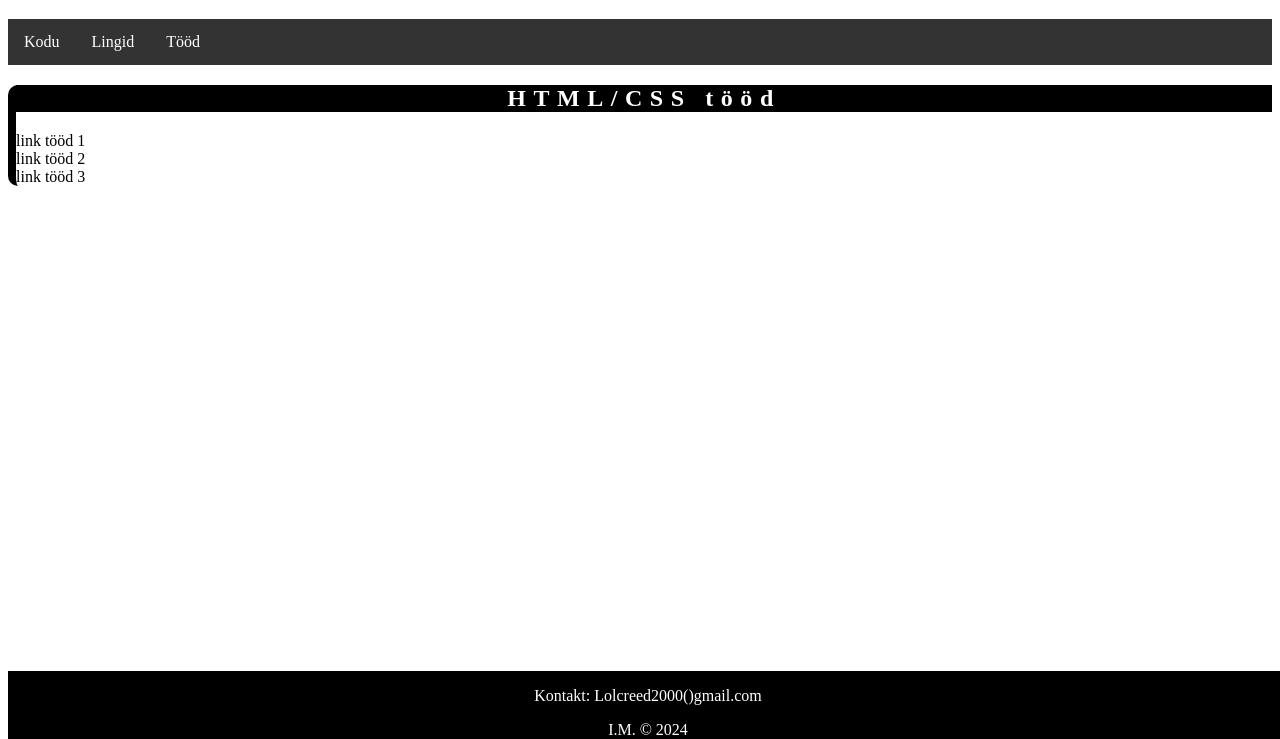
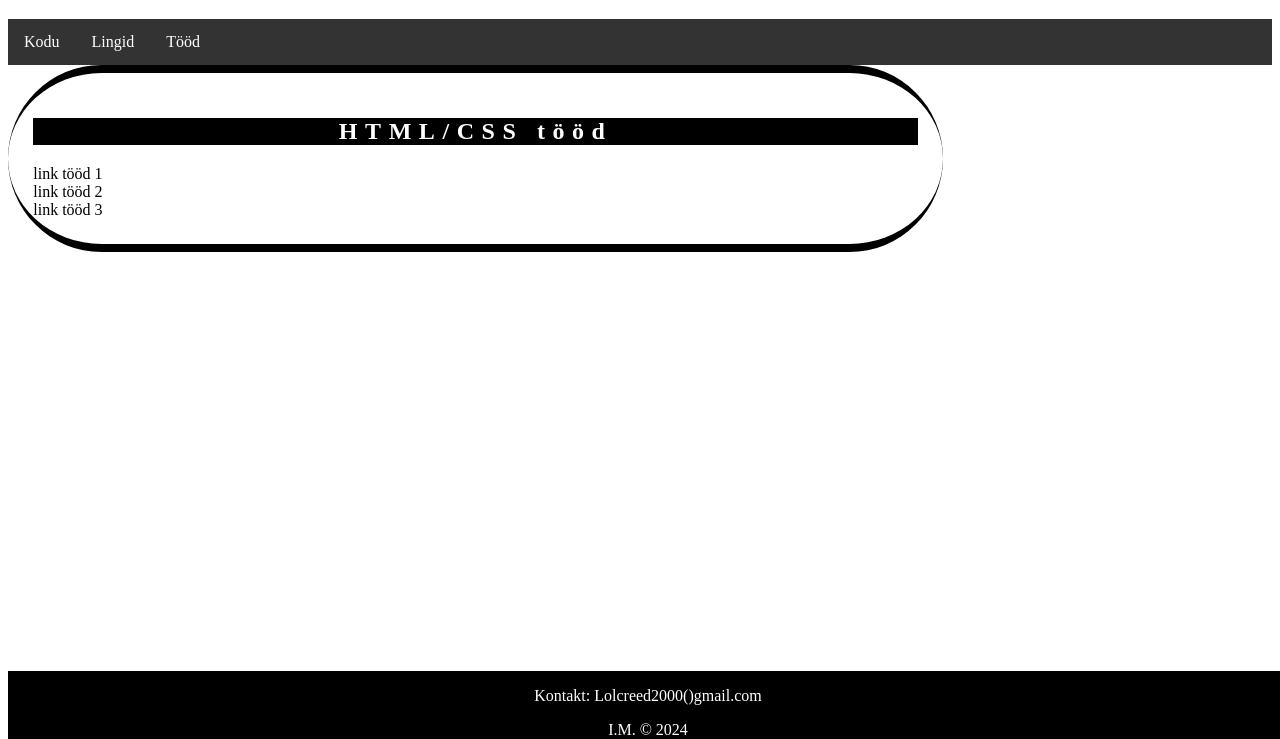
Before and after one commit to Voskressenski/Veebirakenduste, a plain HTML site: page Voskressenski TiTpv23/tood.html in a window 1280 px wide. Shown: the part 61-800 px from the top of the page. Drawn offline with Linux system fonts and the light colour scheme.

Commit message:
Update Style.css

```diff
--- a/Voskressenski TiTpv23/Style.css
+++ b/Voskressenski TiTpv23/Style.css
@@ -16,10 +16,11 @@ footer{
 	text-align: center;
 }
 main section{
-	border-left: 6pt solid black; /*dotted dashed*/
-	border-radius: 10px;
-	padding: 20%
-	width: 10%;
+	border-top: 6pt solid black; /*dotted dashed*/
+	border-bottom: 6pt solid black;
+	border-radius: 300px;
+	padding: 2%;
+	width: 70%;
 
 }
 main section h2{
@@ -53,3 +54,7 @@ li a {
 li a:hover {
   background-color: #111;
 }
+img{border-radius: 80px;
+
+
+}
```
